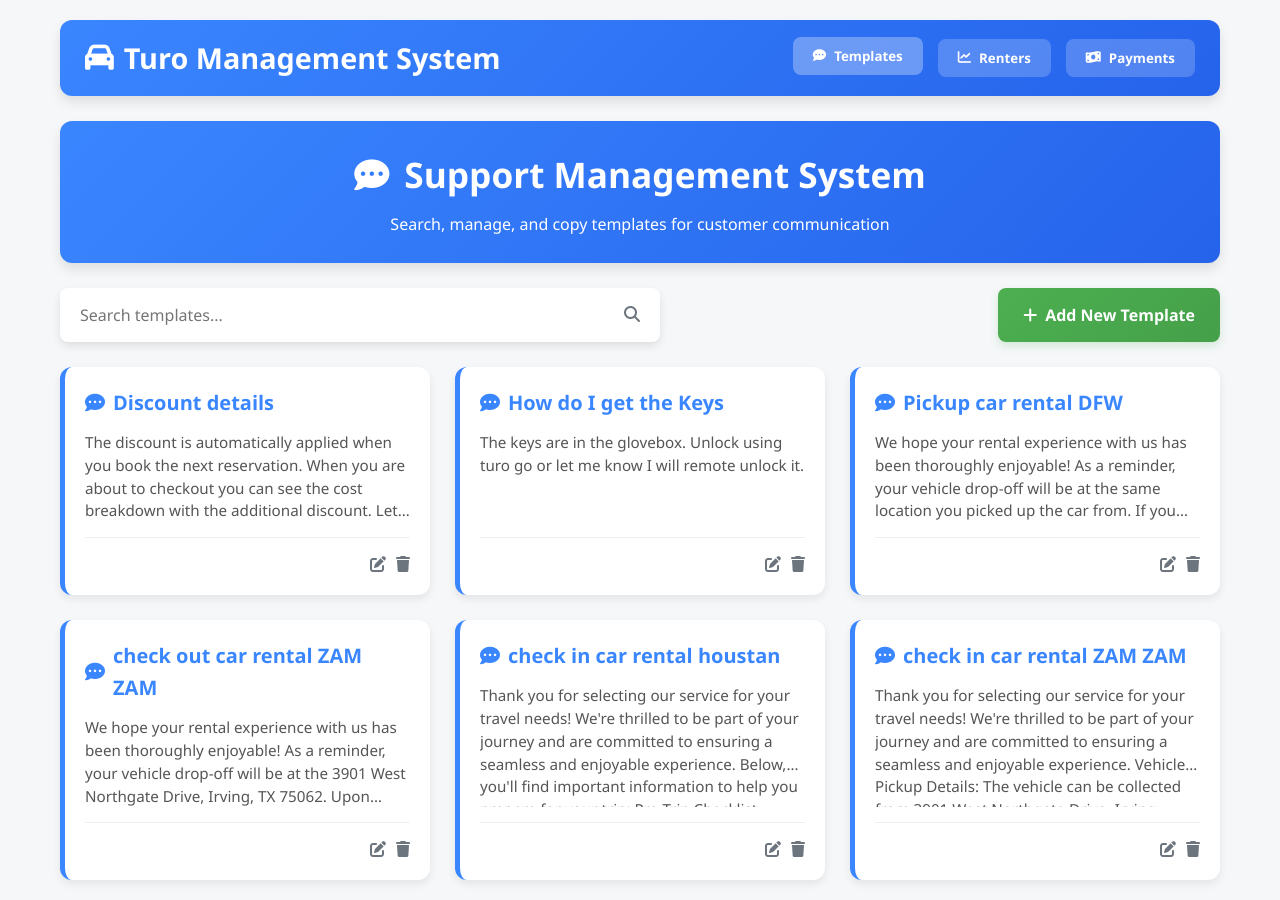
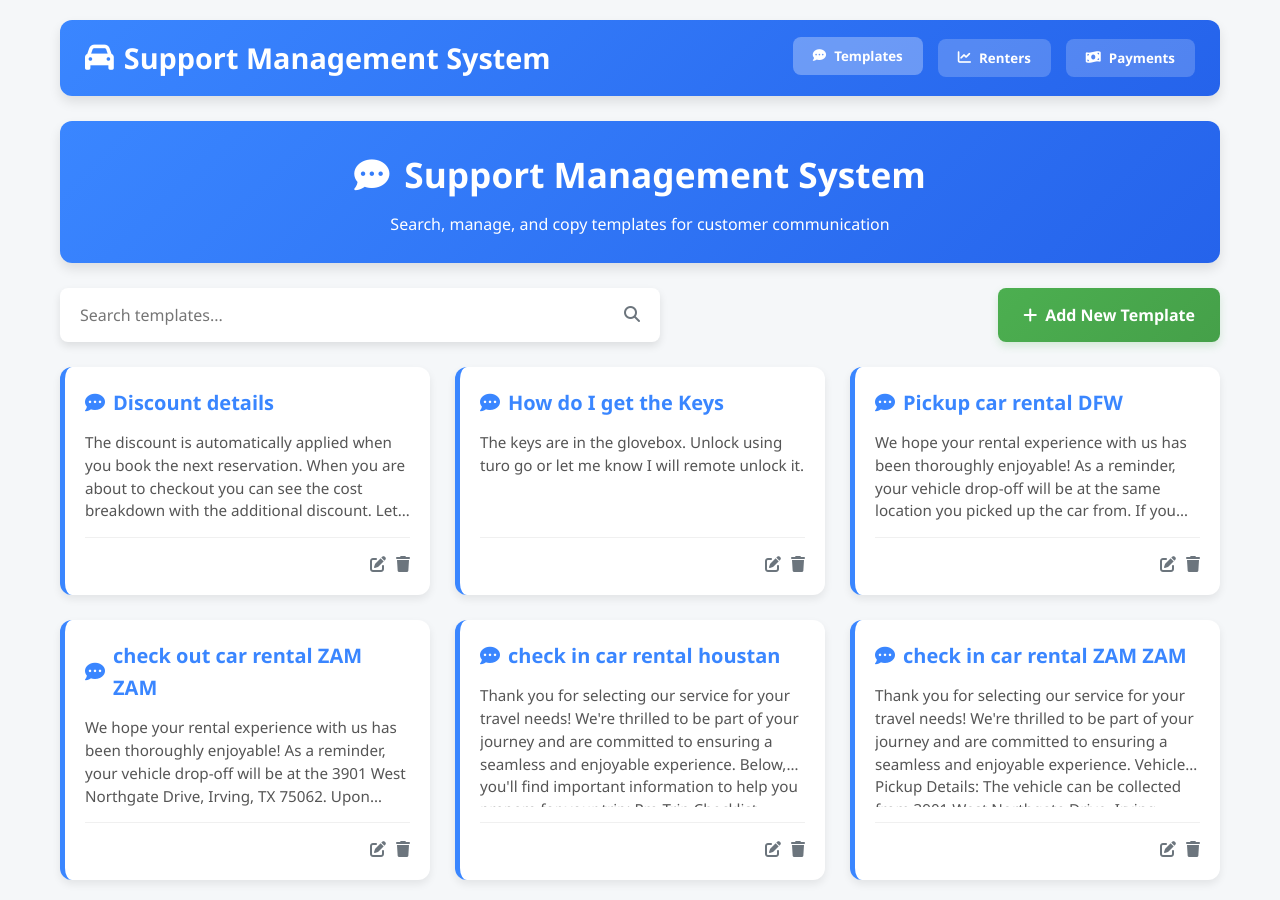
Before and after one commit to Dhineshbabu-fairpay/Support_template_Generator, a plain HTML site: page index.html in a window 1280 px wide. Drawn offline with Linux system fonts and the light colour scheme.

Commit message:
Update index.html

```diff
--- a/index.html
+++ b/index.html
@@ -731,7 +731,7 @@
         <nav class="main-nav">
             <div class="nav-title">
                 <i class="fas fa-car"></i>
-                <span>Turo Management System</span>
+                <span>Support Management System</span>
             </div>
             <div class="nav-links">
                 <button class="nav-btn active" data-page="template-manager">
```
